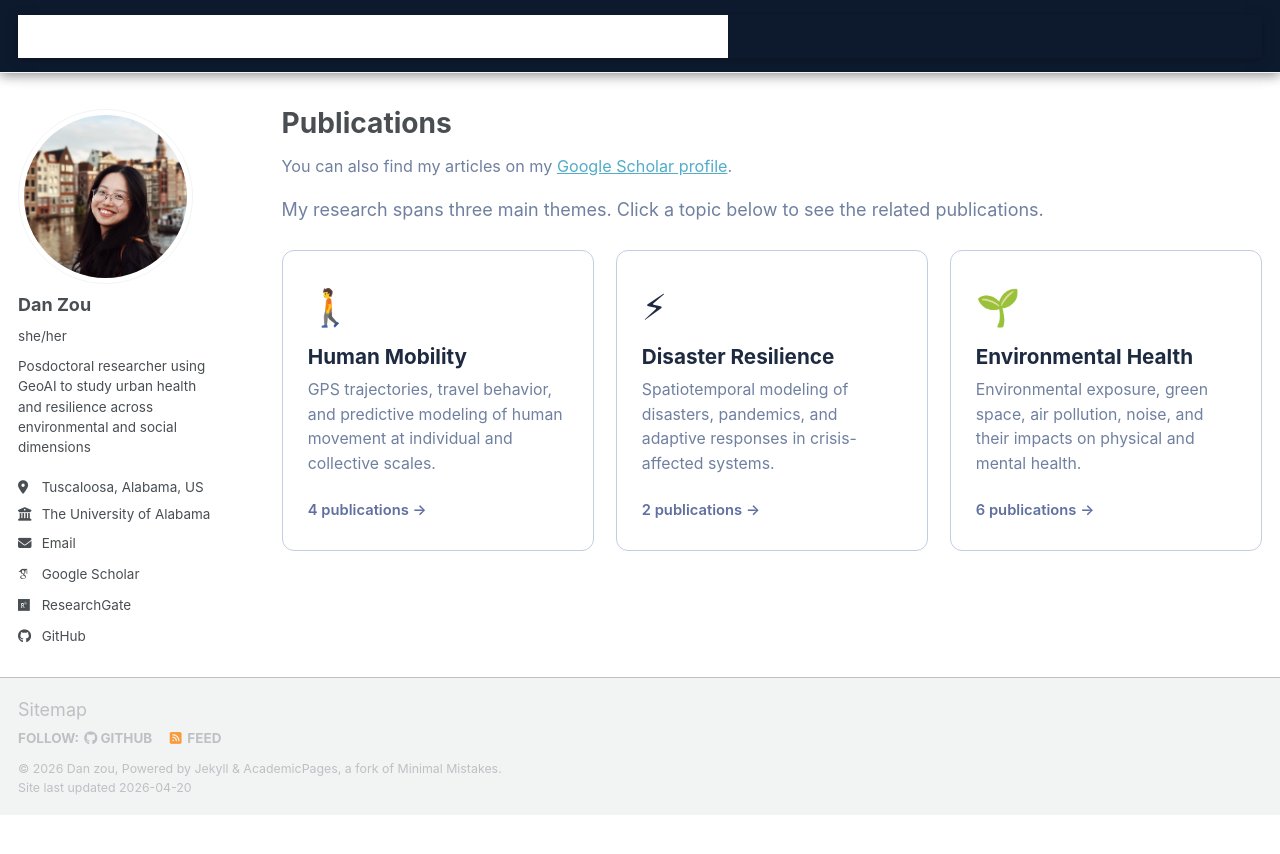
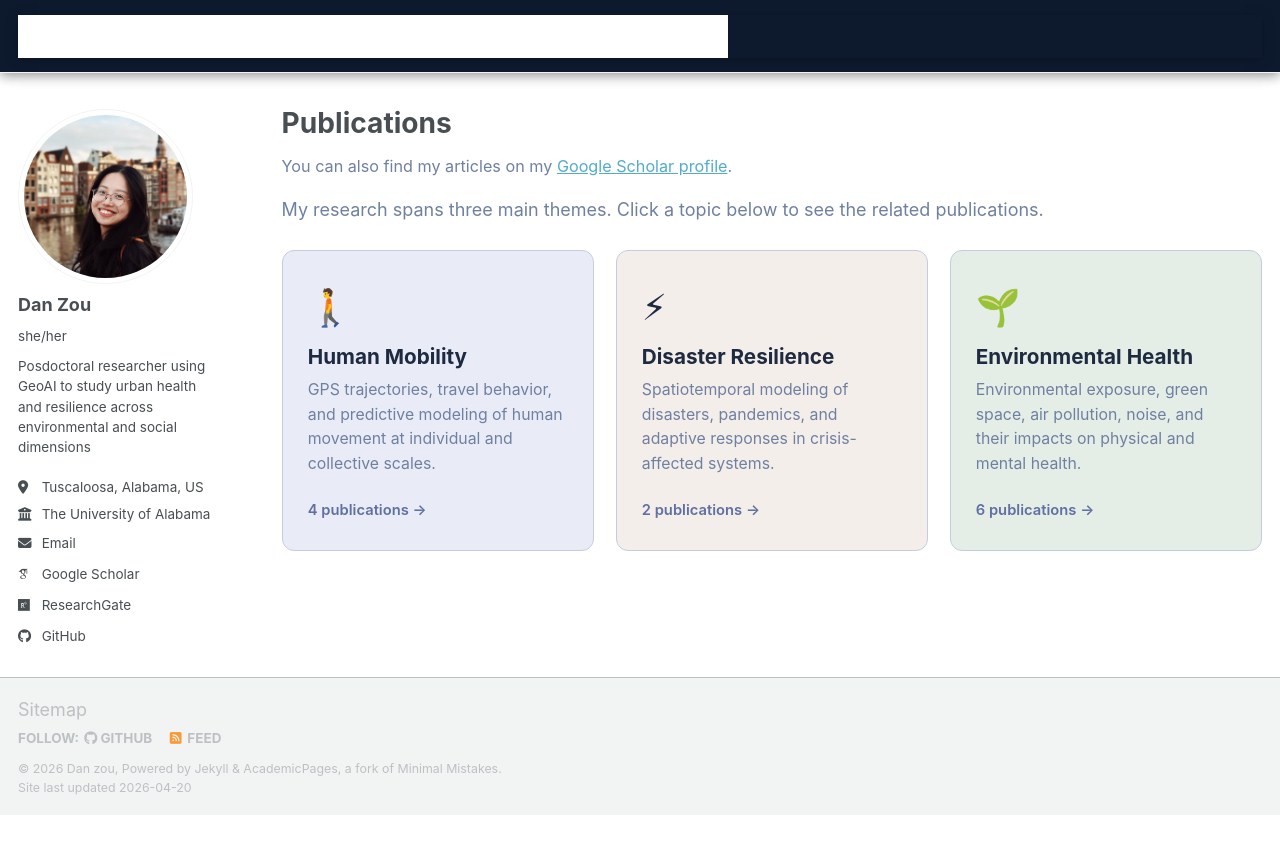
Before and after one commit to Danz-create/Dan-Zou, a Jekyll site: the page built from _pages/publications.html, in a window 1280 px wide. Shown: the top 854 px of the page. Built offline with Jekyll 4.4.1, drawn with Linux system fonts in a browser that asks for light colours; some web fonts are replaced; a script bundle is joined from its source files by our own code; library files that are not in the unit come from our copies.

Commit message:
Hero: more visible painting (overlay 0.72→0.42); cards get Monet palette
Homepage:
- Reduce white overlay opacity from 0.72 to 0.42 so the blurred
  Seine painting comes through more strongly

Topic cards (Publications landing):
- #1 Human Mobility  → periwinkle river blue  rgba(176,188,224,0.28)
- #2 Disaster        → warm morning peach     rgba(216,192,178,0.28)
- #3 Env. Health     → green tree reflection  rgba(160,190,168,0.28)

Portfolio cards (Projects landing):
- same three Monet tones in the same order (Ongoing, Completed ×2)

All card backgrounds come from dominant colour zones in the painting:
river surface, morning glow on the right, foliage reflection.

Co-Authored-By: Claude Opus 4.7 (1M context) <noreply@anthropic.com>

```diff
--- a/assets/css/custom.css
+++ b/assets/css/custom.css
@@ -89,12 +89,12 @@
   z-index: -2;
 }
 
-/* 半透明白色遮罩，保证文字可读 */
+/* 半透明遮罩 — 让画作清晰透出，文字仍可读 */
 .hero-landing::after {
   content: "";
   position: absolute;
   inset: 0;
-  background: rgba(245, 246, 251, 0.72);
+  background: rgba(245, 246, 251, 0.42);
   z-index: -1;
 }
 
@@ -215,17 +215,25 @@
 .topic-card {
   display: block;
   padding: 1.6rem 1.4rem;
-  background: #ffffff;
+  background: rgba(200, 208, 230, 0.22); /* 默认塞纳蓝紫薄雾 */
   border: 1px solid var(--border);
   border-radius: var(--radius);
   color: var(--ink) !important;
   text-decoration: none !important;
   transition: transform .15s ease, box-shadow .2s ease, border-color .2s ease;
+  backdrop-filter: blur(2px);
 }
+/* Human Mobility — 晨雾蓝紫 */
+.topic-card:nth-child(1) { background: rgba(176, 188, 224, 0.28); }
+/* Disaster Resilience — 晨光暖粉 */
+.topic-card:nth-child(2) { background: rgba(216, 192, 178, 0.28); }
+/* Environmental Health — 树影青绿 */
+.topic-card:nth-child(3) { background: rgba(160, 190, 168, 0.28); }
 .topic-card:hover {
   transform: translateY(-3px);
   box-shadow: var(--shadow);
   border-color: var(--brand);
+  filter: brightness(1.04);
 }
 .topic-card__icon { font-size: 2rem; margin-bottom: .6rem; }
 .topic-card__title { font-size: 1.15rem; font-weight: 700; margin: 0 0 .5rem; }
@@ -405,7 +413,6 @@
 .portfolio-card {
   display: flex;
   flex-direction: column;
-  background: #ffffff;
   border: 1px solid var(--border);
   border-radius: var(--radius);
   padding: 1.5rem 1.4rem;
@@ -413,7 +420,14 @@
   color: var(--ink) !important;
   transition: transform .15s ease, box-shadow .2s ease, border-color .2s ease;
   min-height: 220px;
+  backdrop-filter: blur(2px);
 }
+/* Ongoing — 蓝紫晨雾 */
+.portfolio-card:nth-child(1) { background: rgba(176, 188, 224, 0.28); }
+/* Completed 1 — 暖粉晨光 */
+.portfolio-card:nth-child(2) { background: rgba(216, 192, 178, 0.28); }
+/* Completed 2 — 青绿倒影 */
+.portfolio-card:nth-child(3) { background: rgba(160, 190, 168, 0.28); }
 .portfolio-card:hover {
   transform: translateY(-4px);
   box-shadow: 0 10px 28px rgba(0, 122, 255, 0.1);
```
